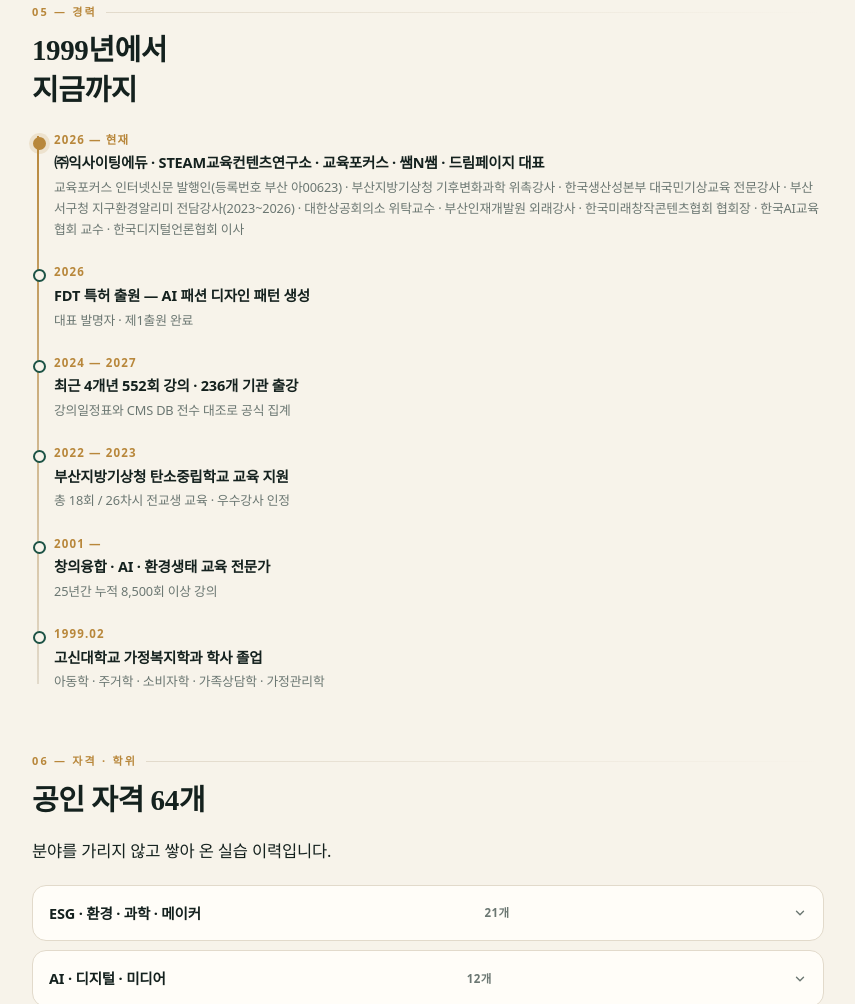
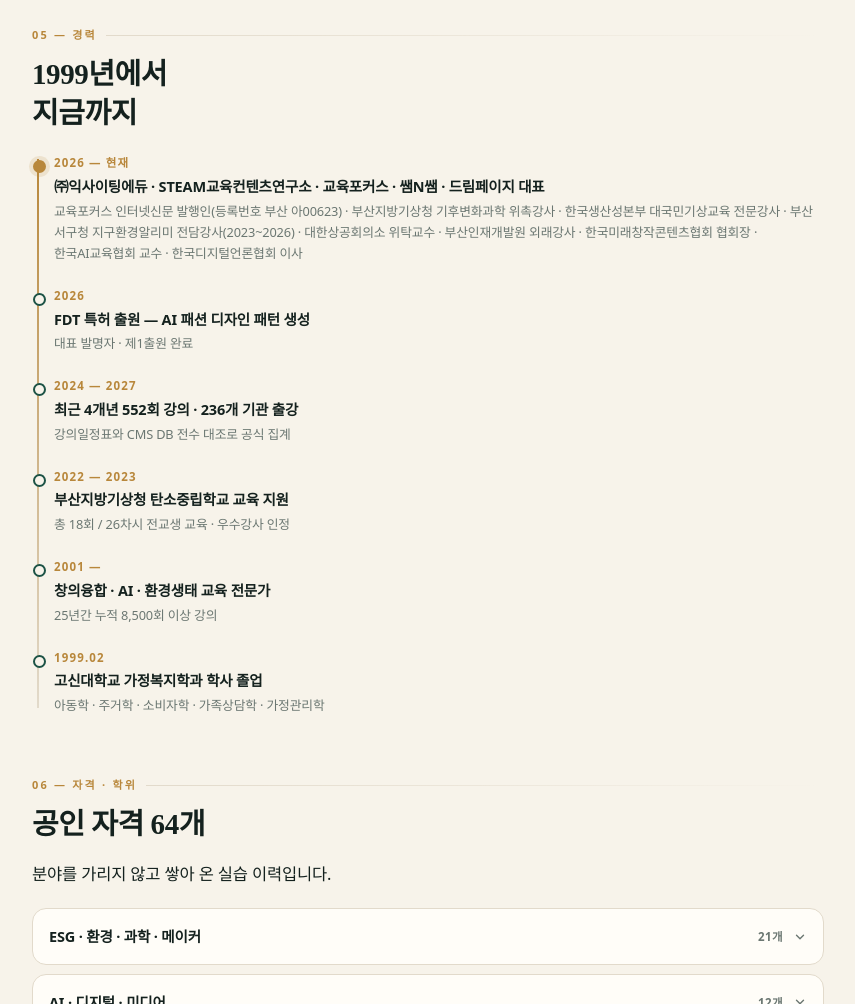
Before and after one commit to jeonggunhwa/ai1, a plain HTML site: page profile.html in a window 1280 px wide. Shown: the part 3284-4288 px from the top of the page, without its empty margins (212-1067 px from the left). Drawn offline with Linux system fonts and the light colour scheme.

Commit message:
Keep Korean words intact when wrapping and align accordion counts

```diff
--- a/profile.html
+++ b/profile.html
@@ -34,6 +34,7 @@ body{
   margin:0;background:var(--paper);color:var(--ink);font-family:var(--sans);
   line-height:1.7;font-size:16px;letter-spacing:-.01em;
   -webkit-font-smoothing:antialiased;
+  word-break:keep-all;overflow-wrap:break-word;
   padding-bottom:calc(84px + env(safe-area-inset-bottom));
 }
 img{max-width:100%}
@@ -209,8 +210,9 @@ details{
 details[open]{box-shadow:var(--shadow)}
 summary{
   cursor:pointer;list-style:none;padding:15px 0;font-size:14.5px;font-weight:600;
-  display:flex;align-items:center;justify-content:space-between;gap:10px;
+  display:flex;align-items:center;gap:10px;
 }
+summary .cnt{margin-left:auto}
 summary::-webkit-details-marker{display:none}
 summary .cnt{font-size:11.5px;color:var(--ink-3);font-weight:600;letter-spacing:.04em}
 summary .chev{width:14px;height:14px;flex:0 0 auto;transition:transform .2s;color:var(--ink-3)}
```
